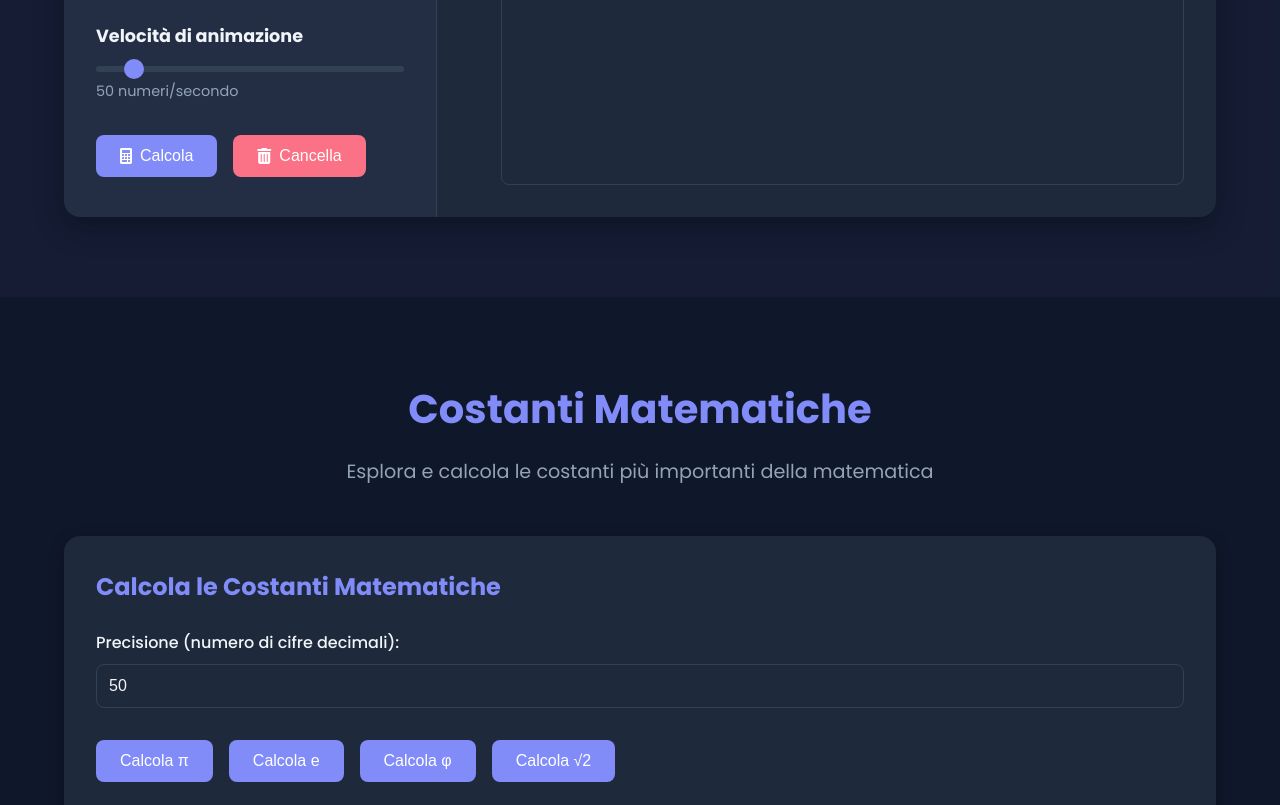
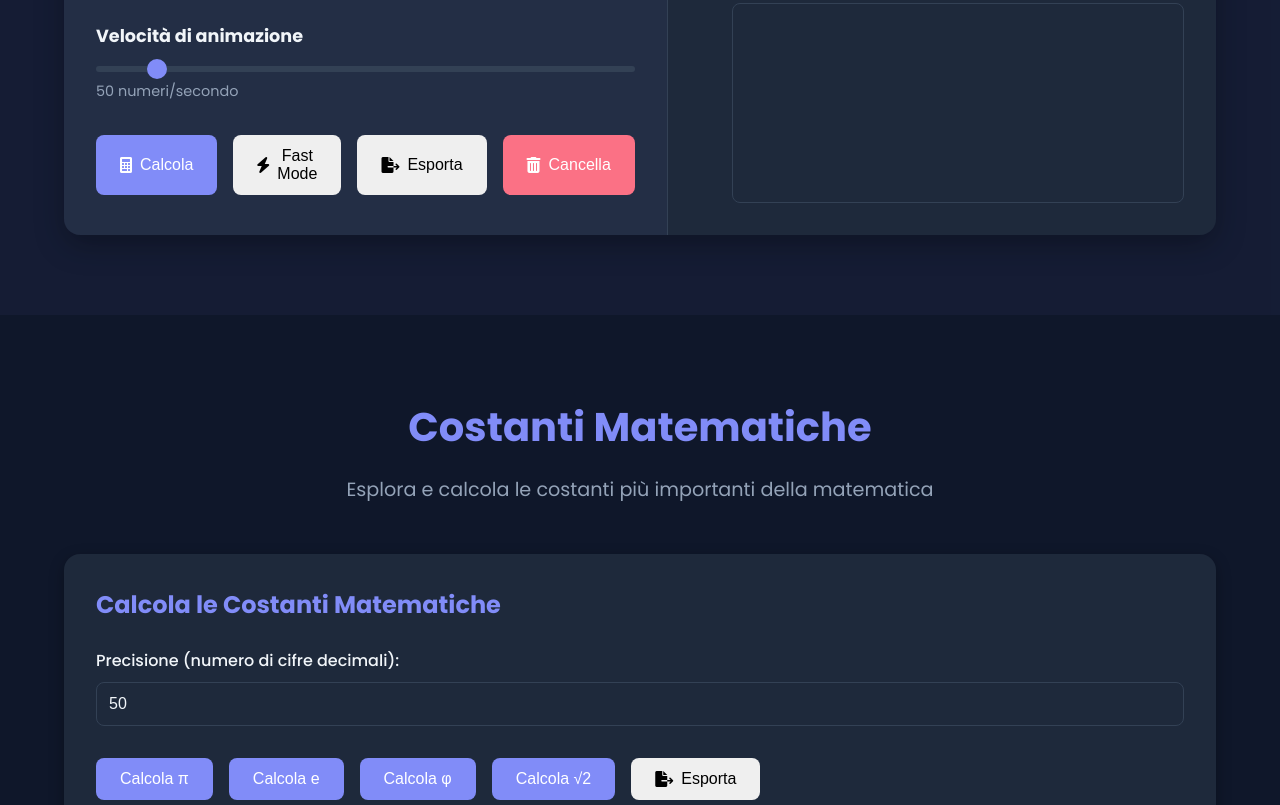
Before and after one commit to classwebsitex/calculator.github.io, a plain HTML site: page index.html in a window 1280 px wide. Shown: the part 1335-2140 px from the top of the page. Drawn offline with nearby package versions, Linux system fonts and the light colour scheme.

Commit message:
Update index.html

```diff
--- a/index.html
+++ b/index.html
@@ -96,6 +96,12 @@
                         <button id="calculate-btn" class="btn btn-primary">
                             <i class="fas fa-calculator"></i> Calcola
                         </button>
+                        <button id="fast-mode-btn" class="btn btn-accent">
+                            <i class="fas fa-bolt"></i> Fast Mode
+                        </button>
+                        <button id="export-primes-btn" class="btn btn-info">
+                            <i class="fas fa-file-export"></i> Esporta
+                        </button>
                         <button id="clear-btn" class="btn btn-secondary">
                             <i class="fas fa-trash-alt"></i> Cancella
                         </button>
@@ -135,6 +141,9 @@
                         <button id="calculate-e" class="btn btn-primary">Calcola e</button>
                         <button id="calculate-phi" class="btn btn-primary">Calcola φ</button>
                         <button id="calculate-sqrt2" class="btn btn-primary">Calcola √2</button>
+                        <button id="export-constant-btn" class="btn btn-info">
+                            <i class="fas fa-file-export"></i> Esporta
+                        </button>
                     </div>
                     <div class="constants-result">
                         <h4>Risultato:</h4>
```
